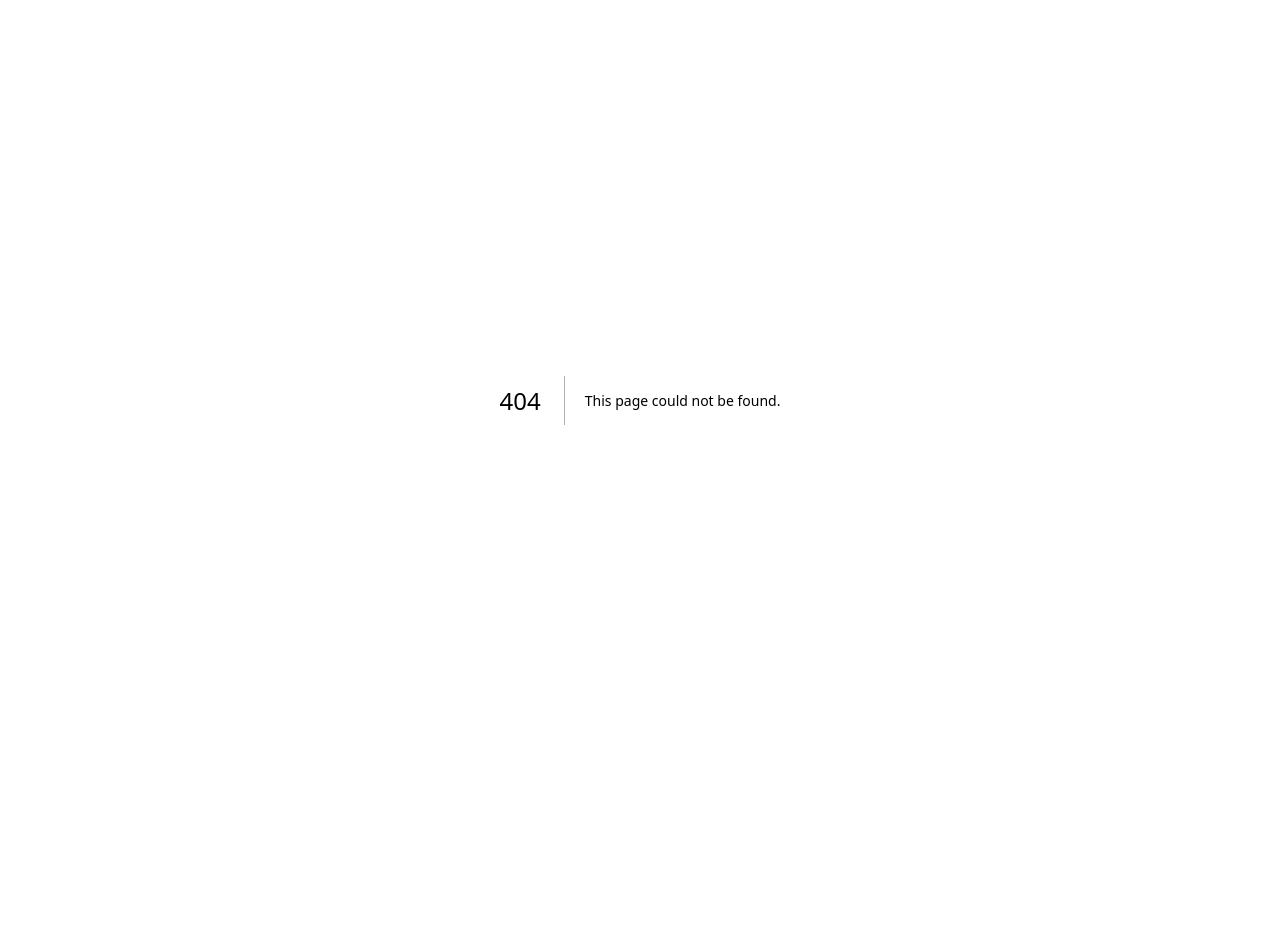
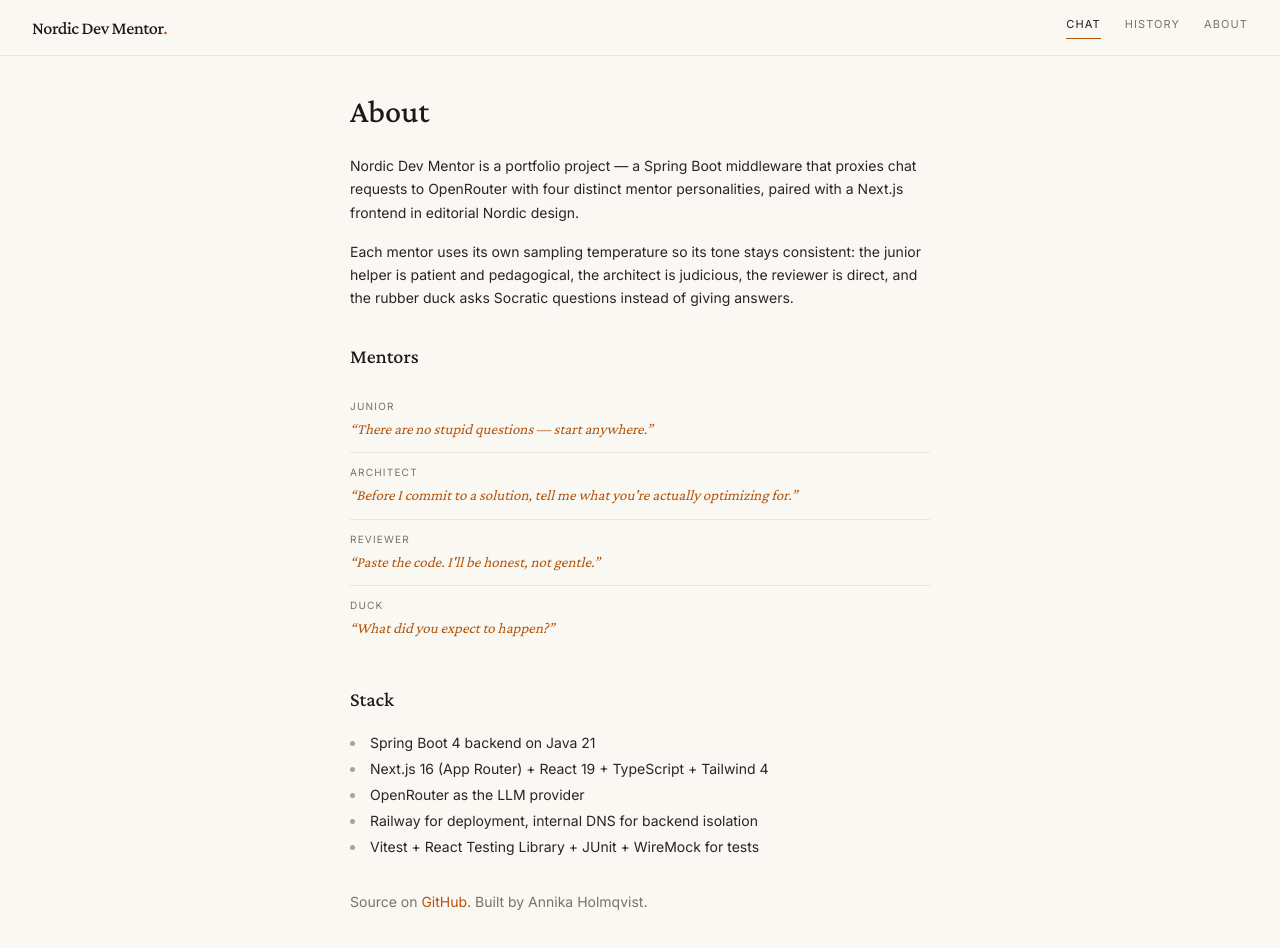
Before and after one commit to annikaholmqvist94/nordic-dev-mentor, a Next.js app in the folder frontend/: page /about in a window 1280 px wide. Before the commit this address had no page. Before the commit the page ends 800 px from the top, so only its background shows below. Built offline with nearby package versions, Linux system fonts and the light colour scheme.

Commit message:
Add About page, improve accessibility, and enhance layout metadata

```diff
--- /dev/null
+++ b/frontend/app/about/page.tsx
@@ -0,0 +1,73 @@
+import Link from "next/link";
+import { TopBar } from "../components/TopBar";
+import { PERSONALITIES } from "../personality";
+
+export default function AboutPage() {
+  return (
+    <div className="flex flex-col min-h-screen">
+      <TopBar />
+      <main className="flex-1 px-4 py-6 sm:px-8 sm:py-9">
+        <div className="max-w-[580px] mx-auto">
+          <h1 className="font-serif text-[28px] sm:text-[32px] font-medium leading-[1.2] mb-6">
+            About
+          </h1>
+
+          <p className="text-[14px] leading-[1.65] text-text-emphasis mb-4">
+            Nordic Dev Mentor is a portfolio project — a Spring Boot middleware
+            that proxies chat requests to OpenRouter with four distinct mentor
+            personalities, paired with a Next.js frontend in editorial Nordic
+            design.
+          </p>
+
+          <p className="text-[14px] leading-[1.65] text-text-emphasis mb-8">
+            Each mentor uses its own sampling temperature so its tone stays
+            consistent: the junior helper is patient and pedagogical, the
+            architect is judicious, the reviewer is direct, and the rubber duck
+            asks Socratic questions instead of giving answers.
+          </p>
+
+          <h2 className="font-serif text-[20px] font-medium mb-4">
+            Mentors
+          </h2>
+          <ul className="mb-8">
+            {PERSONALITIES.map((p) => (
+              <li
+                key={p.wire}
+                className="border-b border-border-subtle py-3 last:border-b-0"
+              >
+                <div className="text-[10px] uppercase tracking-[0.12em] text-text-muted mb-1">
+                  {p.shortLabel}
+                </div>
+                <div className="font-serif italic text-[15px] text-accent">
+                  &ldquo;{p.emptyQuote}&rdquo;
+                </div>
+              </li>
+            ))}
+          </ul>
+
+          <h2 className="font-serif text-[20px] font-medium mb-4">
+            Stack
+          </h2>
+          <ul className="text-[14px] leading-[1.85] text-text-emphasis mb-8 list-disc list-inside marker:text-text-disabled">
+            <li>Spring Boot 4 backend on Java 21</li>
+            <li>Next.js 16 (App Router) + React 19 + TypeScript + Tailwind 4</li>
+            <li>OpenRouter as the LLM provider</li>
+            <li>Railway for deployment, internal DNS for backend isolation</li>
+            <li>Vitest + React Testing Library + JUnit + WireMock for tests</li>
+          </ul>
+
+          <p className="text-[14px] text-text-muted">
+            Source on{" "}
+            <Link
+              href="https://github.com/annikaholmqvist94/nordic-dev-mentor"
+              className="text-accent hover:underline focus-visible:outline-none focus-visible:ring-2 focus-visible:ring-accent focus-visible:ring-offset-2 focus-visible:ring-offset-cream rounded-sm"
+            >
+              GitHub
+            </Link>
+            . Built by Annika Holmqvist.
+          </p>
+        </div>
+      </main>
+    </div>
+  );
+}
--- a/frontend/app/components/InputArea.tsx
+++ b/frontend/app/components/InputArea.tsx
@@ -36,10 +36,10 @@ export function InputArea({ inputPrompt, disabled, onSubmit }: Props) {
         onKeyDown={handleKey}
         disabled={disabled}
         rows={1}
-        className="flex-1 font-mono text-[13px] text-text-primary bg-transparent border-none outline-none resize-none disabled:opacity-50"
-        placeholder=""
+        aria-label={`Message ${inputPrompt}`}
+        className="flex-1 font-mono text-[13px] text-text-primary bg-transparent border-none outline-none resize-none disabled:opacity-50 focus-visible:ring-1 focus-visible:ring-accent focus-visible:rounded-sm"
       />
-      <span className="text-[9px] uppercase tracking-[0.14em] text-text-disabled shrink-0">
+      <span className="hidden sm:inline text-[9px] uppercase tracking-[0.14em] text-text-disabled shrink-0">
         <kbd className="bg-white border border-border-emphasis border-b-2 px-1.5 py-0.5 font-mono text-[10px] rounded text-text-emphasis">
           ↵
         </kbd>{" "}
--- a/frontend/app/history/HistoryClient.tsx
+++ b/frontend/app/history/HistoryClient.tsx
@@ -63,7 +63,7 @@ export function HistoryClient() {
           >
             <Link
               href={`/?id=${conv.id}`}
-              className="flex-1 min-w-0 group"
+              className="flex-1 min-w-0 group focus-visible:outline-none focus-visible:ring-2 focus-visible:ring-accent focus-visible:ring-offset-2 focus-visible:ring-offset-cream rounded-sm"
             >
               <div className="font-serif text-[16px] text-text-primary group-hover:text-accent transition-colors leading-snug truncate">
                 {conv.title}
@@ -76,13 +76,13 @@ export function HistoryClient() {
               <div className="flex gap-2 shrink-0 text-[10px] uppercase tracking-[0.12em]">
                 <button
                   onClick={() => confirmDelete(conv.id)}
-                  className="text-error-accent hover:underline cursor-pointer"
+                  className="text-error-accent hover:underline cursor-pointer focus-visible:outline-none focus-visible:ring-2 focus-visible:ring-error-accent focus-visible:ring-offset-2 focus-visible:ring-offset-cream rounded-sm"
                 >
                   Confirm
                 </button>
                 <button
                   onClick={() => setPendingDeleteId(null)}
-                  className="text-text-muted hover:underline cursor-pointer"
+                  className="text-text-muted hover:underline cursor-pointer focus-visible:outline-none focus-visible:ring-2 focus-visible:ring-text-muted focus-visible:ring-offset-2 focus-visible:ring-offset-cream rounded-sm"
                 >
                   Cancel
                 </button>
@@ -90,7 +90,7 @@ export function HistoryClient() {
             ) : (
               <button
                 onClick={() => setPendingDeleteId(conv.id)}
-                className="shrink-0 text-text-disabled hover:text-error-accent text-[16px] leading-none cursor-pointer transition-colors"
+                className="shrink-0 text-text-disabled hover:text-error-accent text-[16px] leading-none cursor-pointer transition-colors focus-visible:outline-none focus-visible:ring-2 focus-visible:ring-error-accent focus-visible:ring-offset-2 focus-visible:ring-offset-cream rounded-sm"
                 aria-label="Delete conversation"
               >
                 ×
--- a/frontend/app/layout.tsx
+++ b/frontend/app/layout.tsx
@@ -23,6 +23,17 @@ const mono = JetBrains_Mono({
 export const metadata: Metadata = {
   title: "Nordic Dev Mentor",
   description: "Four AI mentors. One conversation at a time.",
+  openGraph: {
+    title: "Nordic Dev Mentor",
+    description: "Four AI mentors. One conversation at a time.",
+    type: "website",
+    locale: "en_US",
+  },
+  twitter: {
+    card: "summary",
+    title: "Nordic Dev Mentor",
+    description: "Four AI mentors. One conversation at a time.",
+  },
 };
 
 export default function RootLayout({
```
